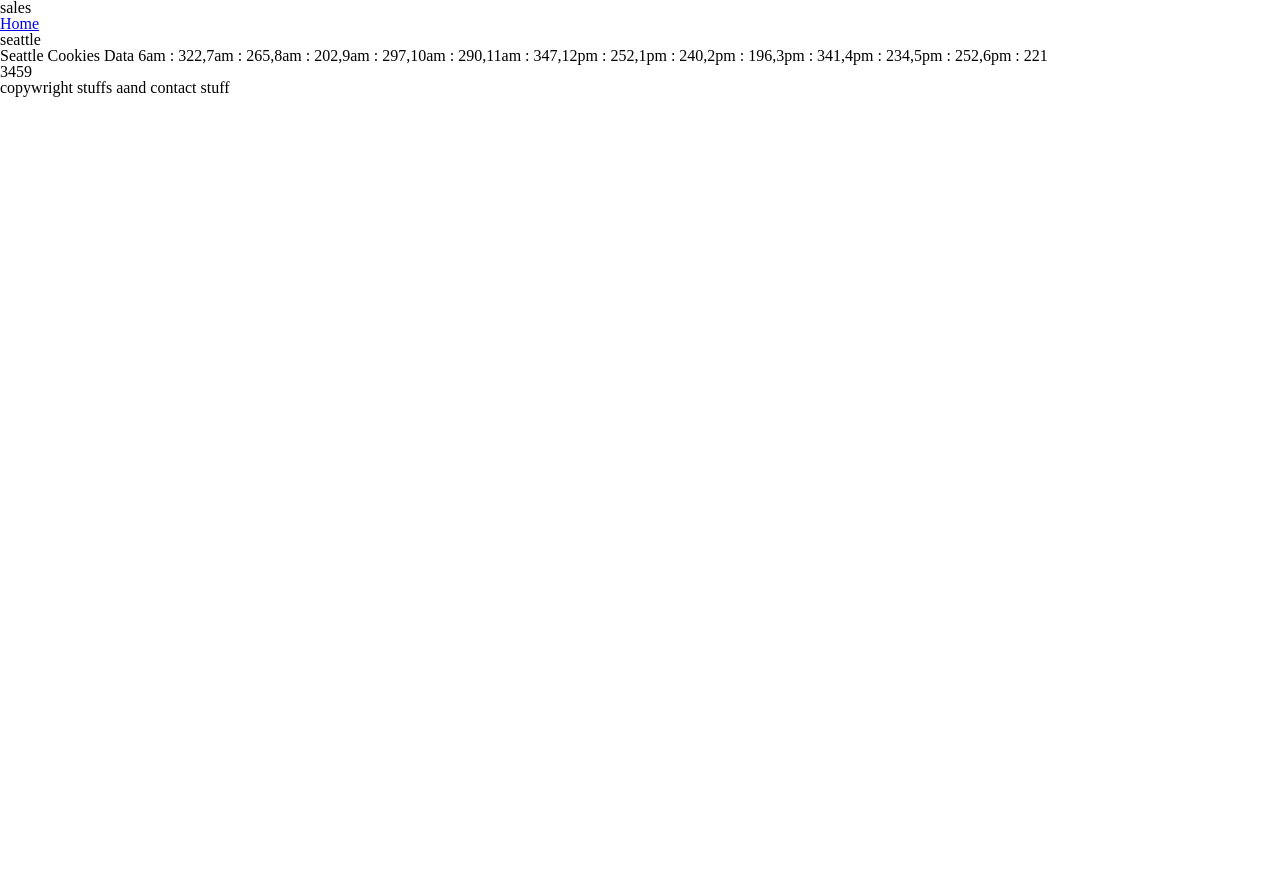
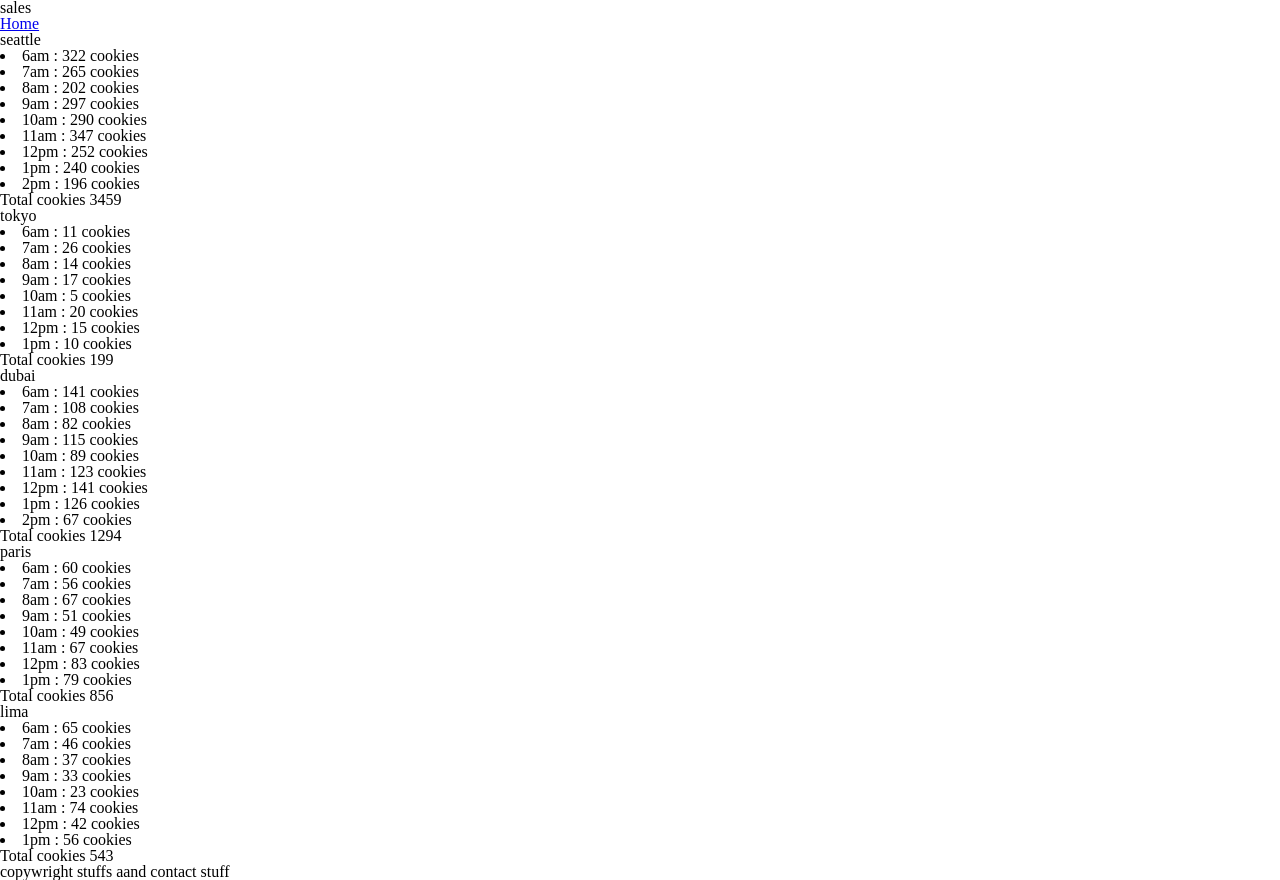
Before and after one commit to M-Ravenmoore/cookie-stand, a plain HTML site: page pages/sales.html in a window 1280 px wide. Before the commit the page ends 800 px from the top, so only its background shows below. Drawn offline with Linux system fonts and the light colour scheme.

Commit message:
complete day one javascript pretty fucntions and all

```diff
--- a/js/app.js
+++ b/js/app.js
@@ -4,12 +4,9 @@ console.log('I AM A DRAGON AND I AM ALIVE')
 
 // Hours of opperation
 var storeHoursArr = ['6am','7am','8am','9am','10am','11am','12pm','1pm','2pm','3pm','4pm','5pm','6pm']
-
-// Locations of stores as objects
-
-
-//  Designers Question : for later work can i put this (12-end of citys) in to an object ie:salmonCookiesGlobalInfo? then instead of rendering in the citys creat one render that loops throuught the citys for the information?
-
+var storeLocationsNameArr = ['seattle','tokyo','dubai','paris','lima']
+var storeObjectsArr = [seattle,tokyo,dubai,paris,lima]
+// city object litterals
 var seattle = {
   location: 'seattle',
   minCust: 23,
@@ -35,18 +32,22 @@ var seattle = {
   },
   renderCity: function(){
     // put name on page
-    var storeName = document.getElementById('seattle');
+    var storeName = document.getElementById(`${this.location}`);
     storeName.textContent = this.location;
 
-    // put info on page
-      var seattleData = document.getElementById('seattleData')
-      seattleData.textContent = `Seattle Cookies Data ${[this.guestCookiesArr]}`;
+    var parentElement = document.getElementById(`${this.location}`);
+    for(var i=0; i< this.guestCookiesArr[1].length; i++){
+      var listItem = document.createElement('li');
+      listItem.textContent = `${this.guestCookiesArr[i]} cookies`;
+      parentElement.appendChild(listItem);
+    }
 
-    var totalCookiesSold = document.getElementById('seattleTotal');
-    totalCookiesSold.textContent = this.dailyCookieCount;
+    var totalCookiesSold = document.getElementById(`${this.location}Total`);
+    totalCookiesSold.textContent = `Total cookies ${this.dailyCookieCount}`
   }
 }
 var tokyo = {
+  location: 'tokyo',
   minCust: 3,
   maxCust: 24,
   avgCookieBuy: 1.2,
@@ -67,9 +68,25 @@ var tokyo = {
       this.guestCookiesArr.push(`${storeHoursArr[i]} : ${cookiesPerHourArr[i]}`,)
     }
     this.dailyCookieCount.push(dailyCount);
+  },
+  renderCity: function(){
+    // put name on page
+    var storeName = document.getElementById(`${this.location}`);
+    storeName.textContent = this.location;
+
+    var parentElement = document.getElementById(`${this.location}`);
+    for(var i=0; i< this.guestCookiesArr[1].length; i++){
+      var listItem = document.createElement('li');
+      listItem.textContent = `${this.guestCookiesArr[i]} cookies`;
+      parentElement.appendChild(listItem);
+    }
+
+    var totalCookiesSold = document.getElementById(`${this.location}Total`);
+    totalCookiesSold.textContent = `Total cookies ${this.dailyCookieCount}`
   }
 }
 var dubai = {
+  location: 'dubai',
   minCust: 11,
   maxCust: 38,
   avgCookieBuy: 3.7,
@@ -90,11 +107,27 @@ var dubai = {
       this.guestCookiesArr.push(`${storeHoursArr[i]} : ${cookiesPerHourArr[i]}`,)
     }
     this.dailyCookieCount.push(dailyCount);
+  },
+  renderCity: function(){
+    // put name on page
+    var storeName = document.getElementById(`${this.location}`);
+    storeName.textContent = this.location;
+
+    var parentElement = document.getElementById(`${this.location}`);
+    for(var i=0; i< this.guestCookiesArr[1].length; i++){
+      var listItem = document.createElement('li');
+      listItem.textContent = `${this.guestCookiesArr[i]} cookies`;
+      parentElement.appendChild(listItem);
+    }
+
+    var totalCookiesSold = document.getElementById(`${this.location}Total`);
+    totalCookiesSold.textContent = `Total cookies ${this.dailyCookieCount}`
   }
 }
 var paris = {
   minCust: 20,
   maxCust: 38,
+  location: 'paris',
   avgCookieBuy: 2.3,
   dailyCookieCount: [],
   guestCookiesArr: [],
@@ -113,9 +146,25 @@ var paris = {
       this.guestCookiesArr.push(`${storeHoursArr[i]} : ${cookiesPerHourArr[i]}`,)
     }
     this.dailyCookieCount.push(dailyCount);
+  },
+  renderCity: function(){
+    // put name on page
+    var storeName = document.getElementById(`${this.location}`);
+    storeName.textContent = this.location;
+
+    var parentElement = document.getElementById(`${this.location}`);
+    for(var i=0; i< this.guestCookiesArr[1].length; i++){
+      var listItem = document.createElement('li');
+      listItem.textContent = `${this.guestCookiesArr[i]} cookies`;
+      parentElement.appendChild(listItem);
+    }
+
+    var totalCookiesSold = document.getElementById(`${this.location}Total`);
+    totalCookiesSold.textContent = `Total cookies ${this.dailyCookieCount}`
   }
 }
 var lima = {
+  location: 'lima',
   minCust: 2,
   maxCust: 16,
   avgCookieBuy: 4.6,
@@ -136,8 +185,24 @@ var lima = {
       this.guestCookiesArr.push(`${storeHoursArr[i]} : ${cookiesPerHourArr[i]}`,)
     }
     this.dailyCookieCount.push(dailyCount);
+  },
+  renderCity: function(){
+    // put name on page
+    var storeName = document.getElementById(`${this.location}`);
+    storeName.textContent = this.location;
+
+    var parentElement = document.getElementById(`${this.location}`);
+    for(var i=0; i< this.guestCookiesArr[1].length; i++){
+      var listItem = document.createElement('li');
+      listItem.textContent = `${this.guestCookiesArr[i]} cookies`;
+      parentElement.appendChild(listItem);
+    }
+
+    var totalCookiesSold = document.getElementById(`${this.location}Total`);
+    totalCookiesSold.textContent = `Total cookies ${this.dailyCookieCount}`
   }
 }
+
 seattle.guestsCookies();
 tokyo.guestsCookies();
 dubai.guestsCookies();
@@ -145,3 +210,7 @@ paris.guestsCookies();
 lima.guestsCookies();
 console.log([seattle,tokyo,dubai,paris,lima]);
 seattle.renderCity();
+tokyo.renderCity();
+dubai.renderCity();
+paris.renderCity();
+lima.renderCity();
--- a/pages/sales.html
+++ b/pages/sales.html
@@ -16,10 +16,32 @@
     </nav>
   </header>
   <main>
-    <article class='citys'>
-      <h2 id='seattle'></h2>
-      <p id='seattleData'></p>
-      <p id='seattleTotal'></p>
+    <article>
+      <div class='city'>
+        <h2 id='seattle'></h2>
+        <p id='seattleData'></p>
+        <p id='seattleTotal'></p>
+      </div>
+      <div class='city'>
+        <h2 id='tokyo'></h2>
+        <p id='tokyoData'></p>
+        <p  id='tokyoTotal'></p>
+      </div>
+      <div class='city'>
+        <h2 id='dubai'></h2>
+        <p id='dubaiData'></p>
+        <p  id='dubaiTotal'></p>
+      </div>
+      <div class='city'>
+        <h2 id='paris'></h2>
+        <p id='parisData'></p>
+        <p  id='parisTotal'></p>
+      </div>
+      <div class='city'>
+        <h2 id='lima'></h2>
+        <p id='limaData'></p>
+        <p  id='limaTotal'></p>
+      </div>
     </article>
   </main>
   <footer>
```
Also changed, not shown: 1 other file.
